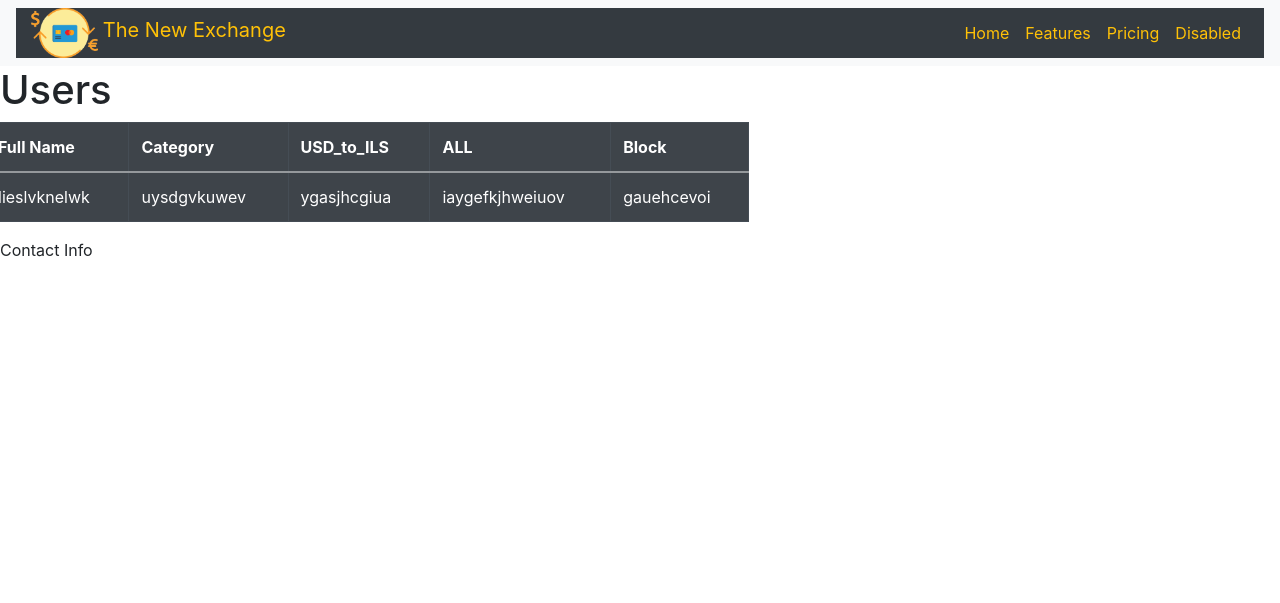
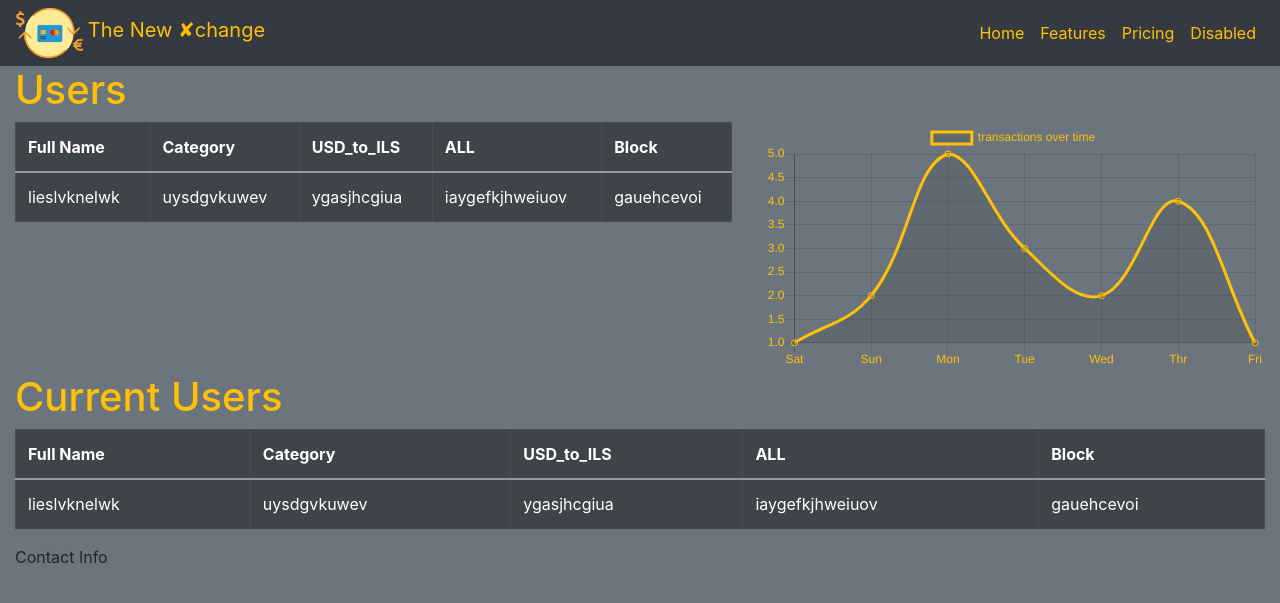
Before and after one commit to tareqjj/Python_Stack, a Django app: page / in a window 1280 px wide. Shown: the top 603 px of the page. Run offline with Django 3.2, Linux system fonts and the light colour scheme; some libraries are stand-ins or nearby versions.

Commit message:
admin page

```diff
--- a/currency_exchange/currency_exchange_app/templates/admin.html
+++ b/currency_exchange/currency_exchange_app/templates/admin.html
@@ -1,10 +1,11 @@
 {% extends "base.html" %}
 
 {% block content %}
-
-        <h1>Users</h1>
+        <script src="https://cdn.jsdelivr.net/npm/chart.js@2.8.0"></script>
+        <h1 style="color: #ffc107">Users</h1>
         <div class="row">
-            <table class="table table-hover table-striped table-bordered table-dark col-7">
+            <div class="col-7" style="max-height: 400px; overflow-y: scroll;">
+                <table class="table table-hover table-striped table-bordered table-dark" style="">
                     <tdead><th scope="col">Full Name</th><th scope="col">Category</th><th scope="col">USD_to_ILS</th><th scope="col">ALL</th><th scope="col">Block</th>
                     </tdead>
                     <tbody>
@@ -18,4 +19,66 @@
                     </tbody>
                 </table>
             </div>
+            <div style="width: 50%;" class="col-5">
+                <canvas id="myChart" ></canvas>
+            </div>
+        </div>
+            <h1 style="color: #ffc107">Current Users</h1>
+                <div class="row">
+                    <div class="col-12">
+                        <table class="table table-hover table-striped table-bordered table-dark" style="">
+                            <tdead><th scope="col">Full Name</th><th scope="col">Category</th><th scope="col">USD_to_ILS</th><th scope="col">ALL</th><th scope="col">Block</th>
+                            </tdead>
+                            <tbody>
+                                    <tr>
+                                    <td>lieslvknelwk</td>
+                                    <td>uysdgvkuwev</td>
+                                    <td>ygasjhcgiua</td>
+                                    <td>iaygefkjhweiuov</td>
+                                    <td>gauehcevoi</td>
+                                    </tr>
+                            </tbody>
+                        </table>
+                    </div>
+                </div>
+
+            <script>
+                var ctx = document.getElementById('myChart').getContext('2d');
+                var chart = new Chart(ctx, {
+                // The type of chart we want to create
+                type: 'line',
+
+                // The data for our dataset
+                data: {
+                    labels: ['Sat', 'Sun', 'Mon', 'Tue', 'Wed', 'Thr', 'Fri'],
+                    datasets: [{
+                        label: 'transactions over time',
+                        borderColor: '#ffc107',
+                        data: [1, 2, 5, 3, 2, 4, 1]
+                    }]
+                },
+
+                // Configuration options go here
+                options: {
+                    legend: {
+                        labels: {
+                            fontColor: '#ffc107'
+                        }
+                    },
+                                        scales:{
+                        xAxes:[{
+                            ticks: {
+                                fontColor: "#ffc107"
+                            }
+                        }],
+                        yAxes:[{
+                            ticks: {
+                                fontColor: "#ffc107"
+                            }
+                        }]
+                    }
+                }
+            });
+            </script>
+
 {% endblock content %}
--- a/currency_exchange/currency_exchange_app/templates/base.html
+++ b/currency_exchange/currency_exchange_app/templates/base.html
@@ -14,13 +14,13 @@
         <script src="://stackpath.bootstrapcdn.com/bootstrap/4.3.1/js/bootstrap.min.js" integrity="sha384-JjSmVgyd0p3pXB1rRibZUAYoIIy6OrQ6VrjIEaFf/nJGzIxFDsf4x0xIM+B07jRM" crossorigin="anonymous"></script>
         {% load static %}
     </head>
-<body>
-    <header>
-        <nav class="navbar navbar-expand-lg navbar-light bg-light">
+<body class="bg-secondary">
+    <header class="row bg-dark">
+        <nav class="navbar navbar-expand-lg navbar-light  col-12">
             <div class="container-fluid bg-dark">
                 <div>
-                    <img src= {% static "img/Asset_24x.png" %} height="50px">
-                    <a class="navbar-brand text-warning" href="#">The New Exchange</a>
+                    <img height="50px" src= {% static "img/Asset_24x.png" %} >
+                    <a class="navbar-brand text-warning" href="#">The New ✘change</a>
                 </div>
                 <div class="navbar-nav">
                     <a class="nav-link active text-warning" aria-current="page" href="#">Home</a>
@@ -31,7 +31,7 @@
             </div>
         </nav>
     </header>
-    <main>{% block content %}{% endblock %}</main>
-    <footer>Contact Info</footer>
+    <main class="col-12 ">{% block content %}{% endblock %}</main>
+    <footer class="col-12">Contact Info</footer>
 </body>
 </html>
```
Lines whose indentation alone changed are shown as unchanged.
